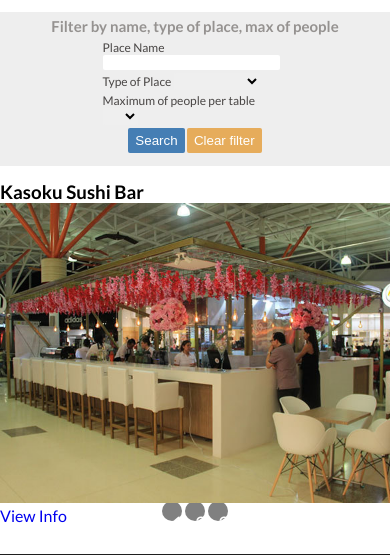
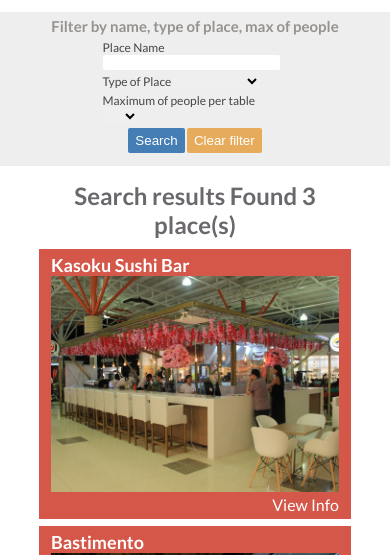
Before and after one commit to julian3493/Html_and_CSS_Capstone, a plain HTML site: page results.html in a window 390 px wide. Shown: the part 117-672 px from the top of the page. Drawn offline with Linux system fonts and the light colour scheme; files that its build step writes are made by us from their sources.

Commit message:
style results section in results page for mobile view

```diff
--- a/assets/style/style.css
+++ b/assets/style/style.css
@@ -268,7 +268,7 @@ button {
 }
 
 .contact-info {
-  display: none ;
+  display: none;
 }
 
 /* Footer */
@@ -312,6 +312,10 @@ button {
   max-width: 250px;
 }
 
+.filter-form label {
+  margin: 0;
+}
+
 .place-name,
 .type-place,
 .max-number {
@@ -341,60 +345,30 @@ button {
 }
 
 /* Slider Config */
-ul, li {
-    padding: 0;
-    margin: 0;
-    list-style: none;
+
+.results-container {
+  width: 80%;
+  margin: 0 auto 10px auto;
 }
 
-ul.slider{
-  position: relative;
-  height: 300px;
+.results-title {
+  color: #6b686d;
+  text-align: center;
+  margin-bottom: 10px;
 }
 
-ul.slider li {
-    position: absolute;
-    left: 0px;
-    top: 0px;
-    opacity: 0;
-    width: inherit;
-    height: inherit;
-    transition: opacity .5s;
-    background:#fff;
+.result {
+  margin-bottom: 7px;
+  background-color: #d4574a;
+  padding: 5px 12px;
+}
+.result-name {
+  font-size: 18px;
+  color: white;
 }
 
-ul.slider li img{
-  width: 100%;
-  height: 300px;
-  object-fit: cover;
+.result a {
+  color: white;
+  display: block;
+  text-align: end;
 }
-
-ul.slider li:first-child {
-    opacity: 1; /*Mostramos el primer <li>*/
-}
-
-ul.slider li:target {
-    opacity: 1; /*Mostramos el <li> del enlace que pulsemos*/
-}
-
-.menu{
-  text-align: center;
-  margin: 20px;
-}
-
-.menu li{
-  display: inline-block;
-  text-align: center;
-}
-
-.menu li a{
-  display: inline-block;
-  color: white;
-  text-decoration: none;
-  background-color: grey;
-  padding: 10px;
-  width: 20px;
-  height: 20px;
-  font-size: 20px;
-  border-radius: 100%;
-}
--- a/results.html
+++ b/results.html
@@ -37,9 +37,10 @@
     </nav>
   </header>
 
+  <!--      *******Filter*******      -->
   <main class="results-main">
     <div class="filter">
-      <h2 class="filter-title">Filter by name, type of place, max of people</h2>
+      <h1 class="filter-title">Filter by name, type of place, max of people</h1>
       <form action="" class="d-flex f-column filter-form">
         <div class="filter-name">
           <label for="place-name">Place Name </label>
@@ -73,42 +74,28 @@
       </form>
     </div>
 
-    <div class="results-filter">
-      <ul class="slider">
-        <li id="slide1">
-          <div class="result-container">
+    <!--      *******Results*******      -->
+    <div class="results-container">
+      <h2 class="results-title">Search results Found 3 place(s)</h2>
+      <div class="d-flex f-column results-wrapper">
+        <div class="result">
           <h3 class="result-name">Kasoku Sushi Bar</h3>
-            <img src="/assets/img/result-img-1.jpg" alt="result1" class="slider-result-img">
+          <img src="/assets/img/result-img-1.jpg" alt="result1" class="result-img">
           <a href="details.html">View Info</a>
         </div>
-        </li>
-        <li id="slide2">
-          <div class="result-container">
+
+        <div class="result">
           <h3 class="result-name">Bastimento</h3>
-            <img src="/assets/img/result-img-2.jpg" alt="result1" class="slider-result-img">
+          <img src="/assets/img/result-img-2.jpg" alt="result2" class="result-img">
           <a href="details.html">View Info</a>
         </div>
-        </li>
-        <li id="slide3">
-          <div class="result-container">
+
+        <div class="result">
           <h3 class="result-name">Ristorante Pizzeria Limoncello</h3>
-            <img src="/assets/img/result-img-3.jpg" alt="result1" class="slider-result-img">
+          <img src="/assets/img/result-img-3.jpg" alt="result3" class="result-img">
           <a href="details.html">View Info</a>
         </div>
-        </li>
-      </ul>
-
-      <ul class="menu">
-        <li>
-          <a href="#slide1">1</a>
-        </li>
-        <li>
-          <a href="#slide2">2</a>
-        </li>
-         <li>
-          <a href="#slide3">3</a>
-        </li>
-      </ul>
+      </div>
     </div>
   </main>
 
```
Also changed, not shown: search.html (+1 -1 lines). Lines whose indentation alone changed are shown as unchanged.
